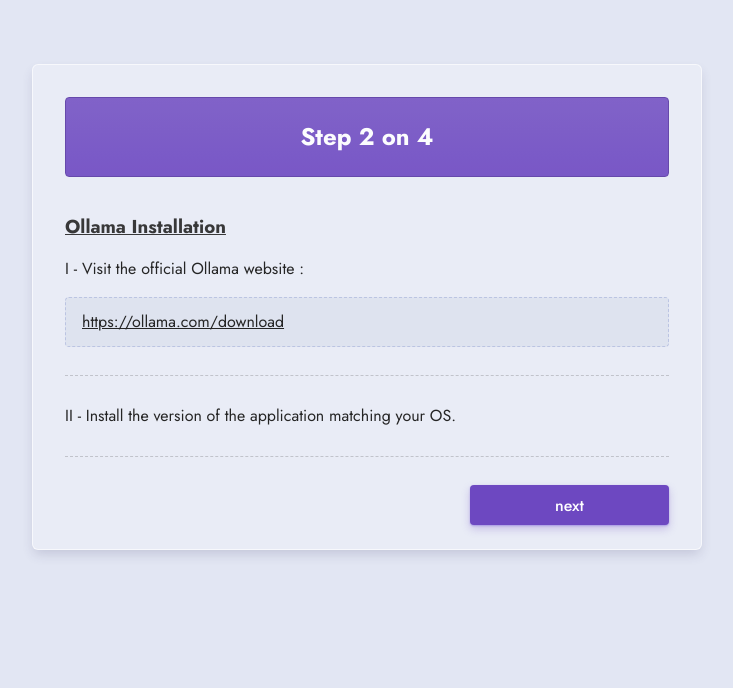
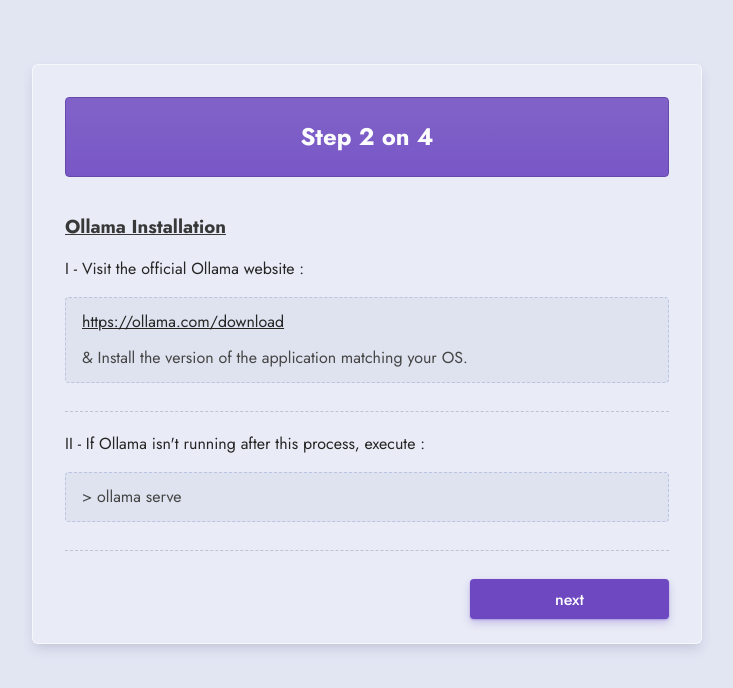
Before and after one commit to ask0ldd/OSpitaUIDev, a React (Vite) app in the folder Front/: page / in a window 1280 px wide. Both pictures are taken after a click on the button "next". Shown: the top 688 px of the page, without its empty margins (273-1006 px from the left). Built offline with nearby package versions, Linux system fonts and the light colour scheme; no server answers.

Commit message:
*edit* front / improving the installation process to be sure that ollama is active

```diff
--- a/Front/src/pages/Installation.tsx
+++ b/Front/src/pages/Installation.tsx
@@ -1,13 +1,13 @@
 /* eslint-disable react-hooks/exhaustive-deps */
 /* eslint-disable @typescript-eslint/no-unused-vars */
-import Select, { IOption } from "../components/CustomSelect/Select";
-import useFetchModelsList from "../hooks/useFetchModelsList";
+import Select, { IOption } from "../features/CustomSelect/Select";
+import useFetchModelsList from "../hooks/useFetchModelsList.ts";
 import '../style/Installation.css'
 import { useNavigate } from 'react-router-dom'
 import { useEffect, useState } from "react";
 // import AgentService from "../services/API/AgentService";
-import useFetchAgentsList from "../hooks/useFetchAgentsList";
-import { useServices } from "../hooks/useServices";
+import useFetchAgentsList from "../hooks/useFetchAgentsList.ts";
+import { useServices } from "../hooks/useServices.ts";
 
 export default function Installation(){
 
@@ -101,10 +101,14 @@
                     <h3 style={{textAlign:'left', opacity:'0.9'}}>Ollama Installation</h3>
                     <p style={{textAlign:'left'}}>I - Visit the official Ollama website :</p>
                     <div className="pullCommands">
-                                <a href="https://ollama.com/download" target="_blank" rel="noopener noreferrer">https://ollama.com/download</a>
+                        <a href="https://ollama.com/download" target="_blank" rel="noopener noreferrer">https://ollama.com/download</a>
+                        <span style={{marginTop:'0.75rem'}}>& Install the version of the application matching your OS.</span>
                     </div>
                     <hr/>
-                    <p style={{textAlign:'left', marginTop:'1rem'}}>II - Install the version of the application matching your OS.</p>
+                    <p style={{textAlign:'left', marginTop:'0.5rem'}}>II - If Ollama isn't running after this process, execute :</p>
+                    <div className="pullCommands">
+                                &gt; ollama serve<br/>
+                    </div>
                     <hr/>
                     <button className="purpleShadow" onClick={handleNextClick} style={{width:'33%', marginLeft:'auto', marginTop:'1rem'}}>next</button>
                 </section>}
```
